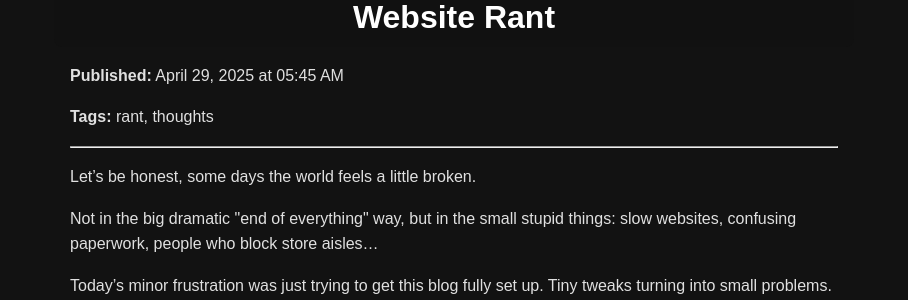
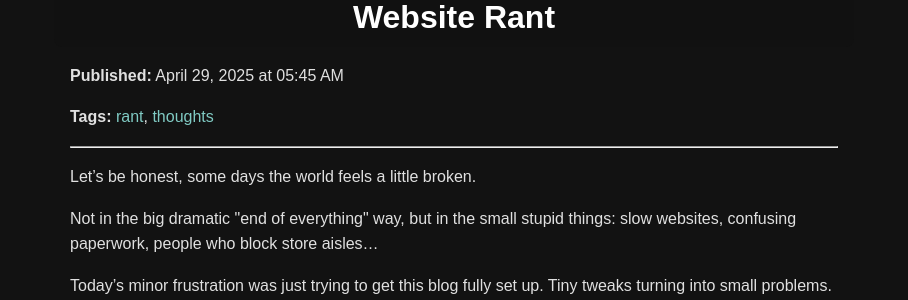
Before and after one commit to Atrion/atrion-blog, a Jekyll site: the page built from _posts/2025-04-29-Website-Rant.md, in a window 1280 px wide. Shown: the part 279-579 px from the top of the page, without its empty margins (186-1094 px from the left). Built offline with Jekyll 4.4.1, drawn with Linux system fonts in a browser that asks for light colours.

Commit message:
Update post.html

```diff
--- a/_layouts/post.html
+++ b/_layouts/post.html
@@ -6,7 +6,14 @@
 <!--  <h1>{{ page.title }}</h1> -->
   <p><strong>Published:</strong> {{ page.date | date: "%B %d, %Y at %I:%M %p" }}</p>
 <!--   {% if page.categories %}<p><strong>Category:</strong> {{ page.categories | join: ', ' }}</p>{% endif %} -->
-  {% if page.tags %}<p><strong>Tags:</strong> {{ page.tags | join: ', ' }}</p>{% endif %}
+<!--   {% if page.tags %}<p><strong>Tags:</strong> {{ page.tags | join: ', ' }}</p>{% endif %} -->
+{% if page.tags %}
+  <p><strong>Tags:</strong>
+    {% for tag in page.tags %}
+      <a href="{{ '/tags/#' | append: tag | relative_url }}">{{ tag }}</a>{% unless forloop.last %}, {% endunless %}
+    {% endfor %}
+  </p>
+{% endif %}
 
   <hr>
   {{ content }}
```
